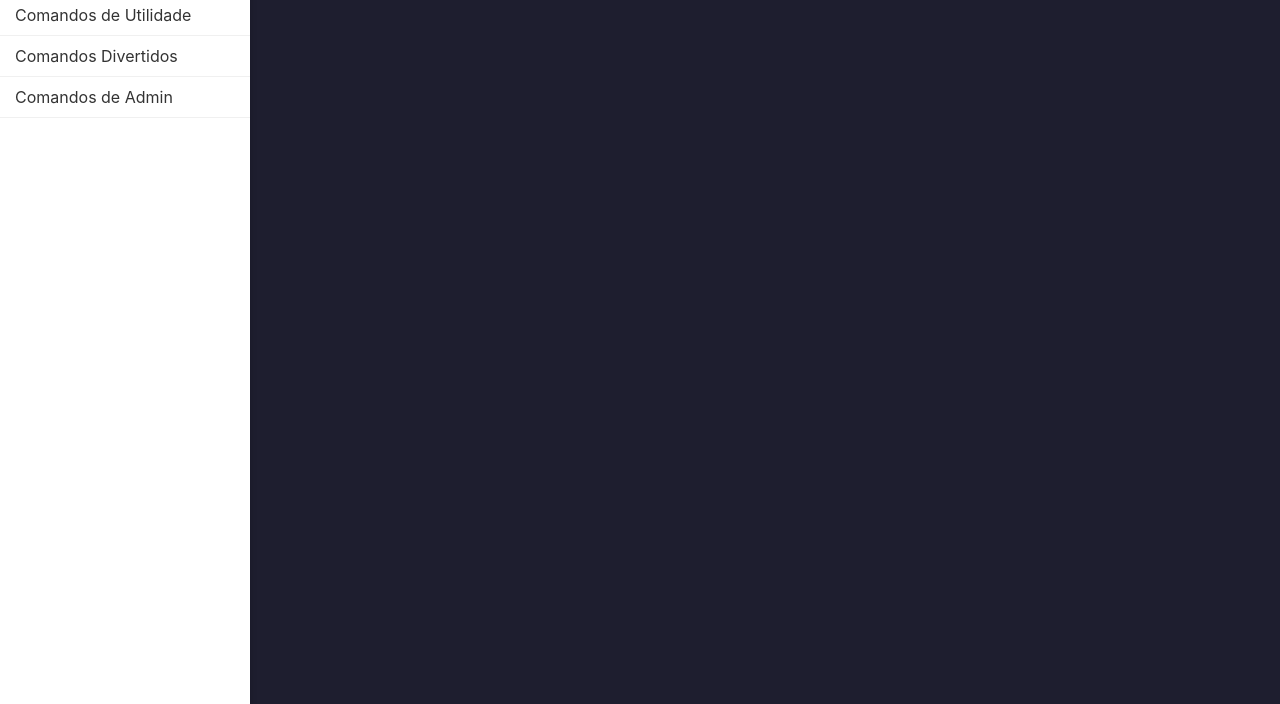
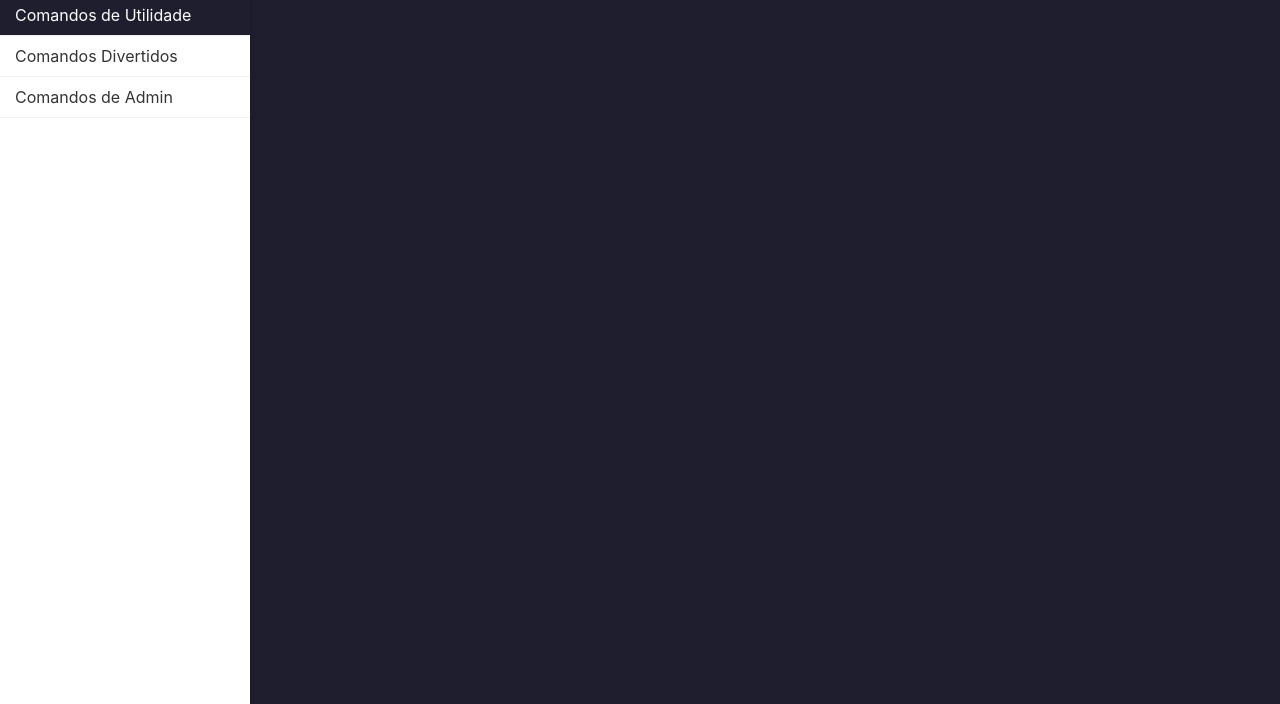
Before and after one commit to hioliveira05/hioliveira05.github.io, a plain HTML site: page index.html in a window 1280 px wide. Shown: the part 96-800 px from the top of the page. Drawn offline with Linux system fonts and the light colour scheme.

Commit message:
Update index.html

```diff
--- a/index.html
+++ b/index.html
@@ -60,7 +60,7 @@
             background-color: #1e1e2f;
             color: white;
         }
-        /* Area de conteúdo */
+        /* Área de conteúdo */
         .content {
             flex: 1;
             padding: 20px;
@@ -176,11 +176,16 @@
         // Mostrar a categoria selecionada
         const commands = document.querySelectorAll('.command-list');
         commands.forEach(commandList => commandList.style.display = 'none');
-        document.getElementById(category + '-commands').style.display = 'block';
+        const selectedCategory = document.getElementById(category + '-commands');
+        if (selectedCategory) {
+            selectedCategory.style.display = 'block';
+        }
 
         // Marcar a categoria como ativa
-        const selectedCategory = document.querySelector('.category[data-category="'+category+'"]');
-        selectedCategory.classList.add('active');
+        const selectedCategoryElement = document.querySelector('.category[data-category="'+category+'"]');
+        if (selectedCategoryElement) {
+            selectedCategoryElement.classList.add('active');
+        }
     }
 
     // Função para pesquisar os comandos
@@ -199,6 +204,11 @@
             }
         });
     }
+
+    // Exibir a primeira categoria por padrão
+    window.onload = function() {
+        toggleCommands('utility');
+    };
 </script>
 
 </body>
```
